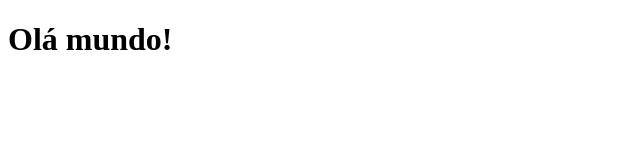
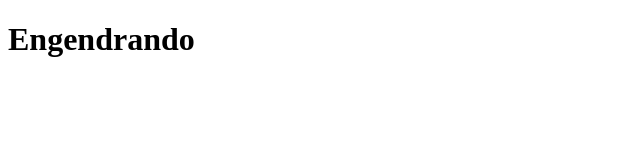
Before and after one commit to engendromestre/fullcycle3.0, a plain HTML site: page index.html in a window 1280 px wide. Shown: the whole page, without its empty margins (0-640 px from the left). Drawn offline with Linux system fonts and the light colour scheme.

Commit message:
First  Commit

```diff
--- a/index.html
+++ b/index.html
@@ -6,6 +6,6 @@
     <title>Document</title>
 </head>
 <body>
-    <h1>Olá mundo!</h1>
+    <h1>Engendrando</h1>
 </body>
 </html>
```
Also changed, not shown: README.md, 1 other file.
